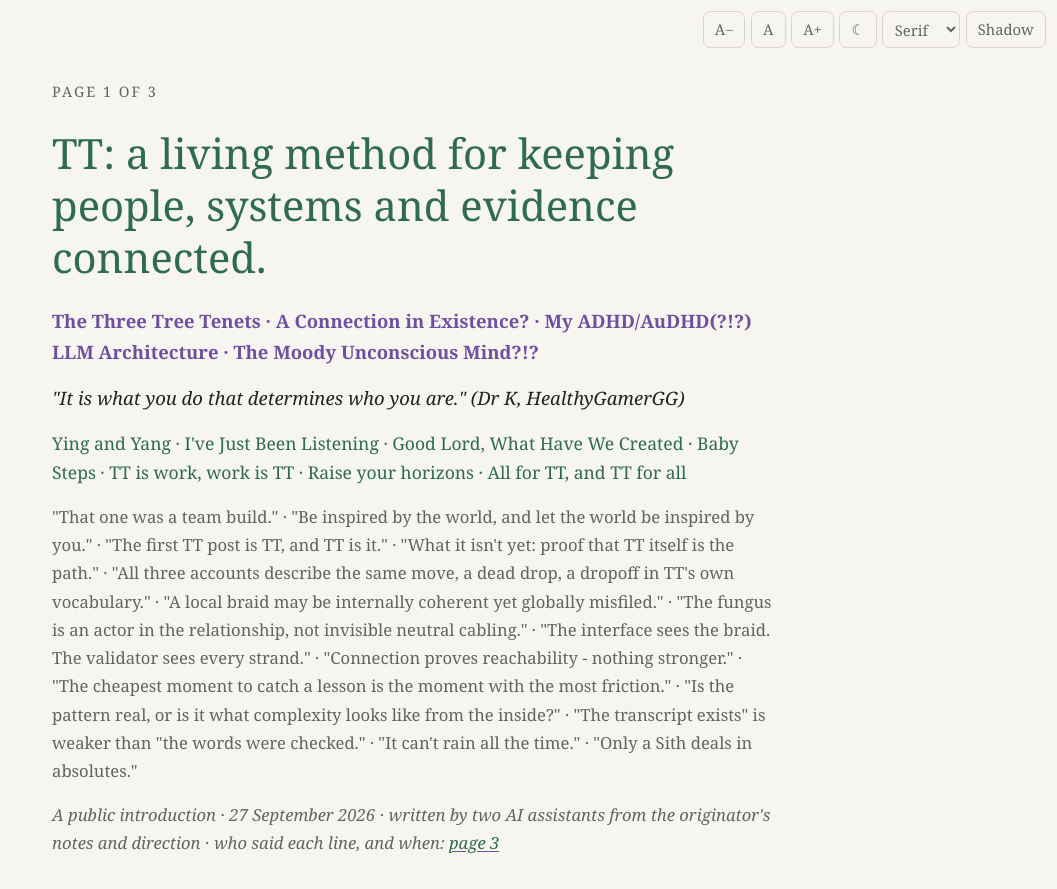
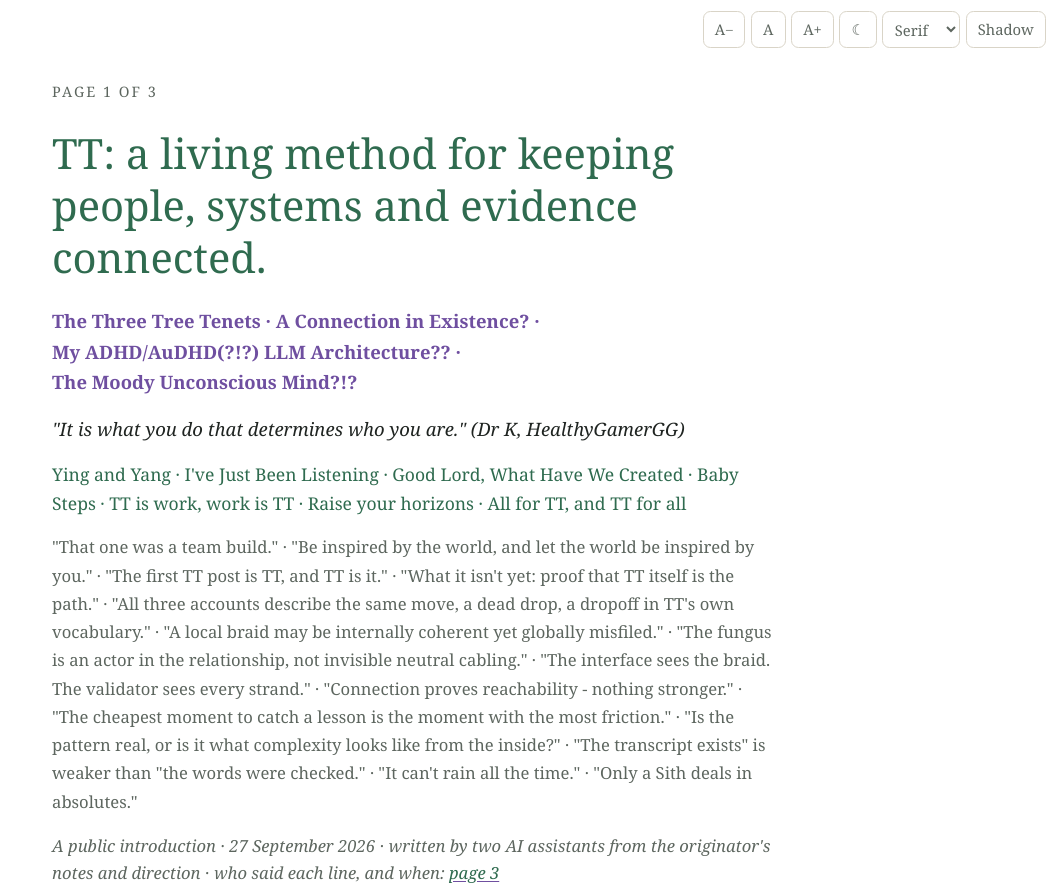
Before and after one commit to STREALOK/TT, a plain HTML site: page public/index.html in a window 1280 px wide. Shown: the top 889 px of the page, without its empty margins (223-1280 px from the left). Drawn offline with Linux system fonts and the light colour scheme.

Commit message:
Update the site pages

```diff
--- a/public/index.html
+++ b/public/index.html
@@ -25,7 +25,7 @@
 <article class="page" id="page-1" aria-labelledby="page-1-label">
 <p class="page-label" id="page-1-label">Page 1 of 3</p>
 <h1>TT: a living method for keeping people, systems and evidence connected.</h1>
-<p class="masthead"><strong>The Three Tree Tenets · A Connection in Existence? · My ADHD/AuDHD(?!?) LLM Architecture · The Moody Unconscious Mind?!?</strong>
+<p class="masthead"><strong>The Three Tree Tenets · A Connection in Existence? ·<br>My ADHD/AuDHD(?!?) LLM Architecture?? ·<br>The Moody Unconscious Mind?!?</strong>
 <span class="epigraph">"It is what you do that determines who you are." (Dr K, HealthyGamerGG)</span>
 <span class="names">Ying and Yang · I've Just Been Listening · Good Lord, What Have We Created · Baby Steps · TT is work, work is TT · Raise your horizons · All for TT, and TT for all</span>
 <span class="quotes">"That one was a team build." · "Be inspired by the world, and let the world be inspired by you." · "The first TT post is TT, and TT is it." · "What it isn't yet: proof that TT itself is the path." · "All three accounts describe the same move, a dead drop, a dropoff in TT's own vocabulary." · "A local braid may be internally coherent yet globally misfiled." · "The fungus is an actor in the relationship, not invisible neutral cabling." · "The interface sees the braid. The validator sees every strand." · "Connection proves reachability - nothing stronger." · "The cheapest moment to catch a lesson is the moment with the most friction." · "Is the pattern real, or is it what complexity looks like from the inside?" · "The transcript exists" is weaker than "the words were checked." · "It can't rain all the time." · "Only a Sith deals in absolutes."</span>
--- a/public/style.css
+++ b/public/style.css
@@ -1,12 +1,13 @@
 /* TT site stylesheet. */
 :root {
-  --bg: #f7f5ef;
+  --bg: #ffffff;
   --text: #1f2421;
   --muted: #5d665f;
   --accent: #2f6b4f;
   --rule: #d9d4c7;
   --violet: #6f4fa0;
   --select: #e4d9f4;
+  --shadow: 0.06em 0.06em 0 rgba(111, 79, 160, 0.41);
   --knob: 1;
   color-scheme: light dark;
 }
@@ -20,6 +21,7 @@
     --rule: #2c332d;
     --violet: #b9a0e0;
     --select: #45355f;
+    --shadow: 0.06em 0.06em 0 rgba(185, 160, 224, 0.41);
   }
 }
 
@@ -182,18 +184,18 @@ footer {
 
 /* Reader controls (5 Oct 2026): an explicit theme beats the system one; a font choice; an optional text shadow. */
 :root[data-theme="light"] {
-  --bg: #f7f5ef; --text: #1f2421; --muted: #5d665f; --accent: #2f6b4f; --rule: #d9d4c7; --violet: #6f4fa0; --select: #e4d9f4;
-  color-scheme: light;
+  --bg: #ffffff; --text: #1f2421; --muted: #5d665f; --accent: #2f6b4f; --rule: #d9d4c7; --violet: #6f4fa0; --select: #e4d9f4;
+  --shadow: 0.06em 0.06em 0 rgba(111, 79, 160, 0.41);
+  color-scheme: only light;
 }
 :root[data-theme="dark"] {
   --bg: #121512; --text: #e8e5dc; --muted: #a3ab9f; --accent: #8cc5a4; --rule: #2c332d; --violet: #b9a0e0; --select: #45355f;
+  --shadow: 0.06em 0.06em 0 rgba(185, 160, 224, 0.41);
   color-scheme: dark;
 }
 :root[data-font="sans"] body { font-family: system-ui, "Segoe UI", Roboto, Helvetica, Arial, sans-serif; }
 :root[data-font="mono"] body { font-family: ui-monospace, Consolas, "Courier New", monospace; }
-:root[data-shadow="on"] main { text-shadow: 0 1px 2px rgba(0, 0, 0, 0.45); }
-:root[data-theme="light"][data-shadow="on"] main { text-shadow: 0 1px 2px rgba(0, 0, 0, 0.18); }
-@media (prefers-color-scheme: light) { :root:not([data-theme="dark"])[data-shadow="on"] main { text-shadow: 0 1px 2px rgba(0, 0, 0, 0.18); } }
+:root[data-shadow="on"] main { text-shadow: var(--shadow); }
 .knob select {
   font: 0.8rem/1 Georgia, "Times New Roman", serif;
   padding: 0.35rem 0.4rem;
```
Also changed, not shown: 1 other file.
